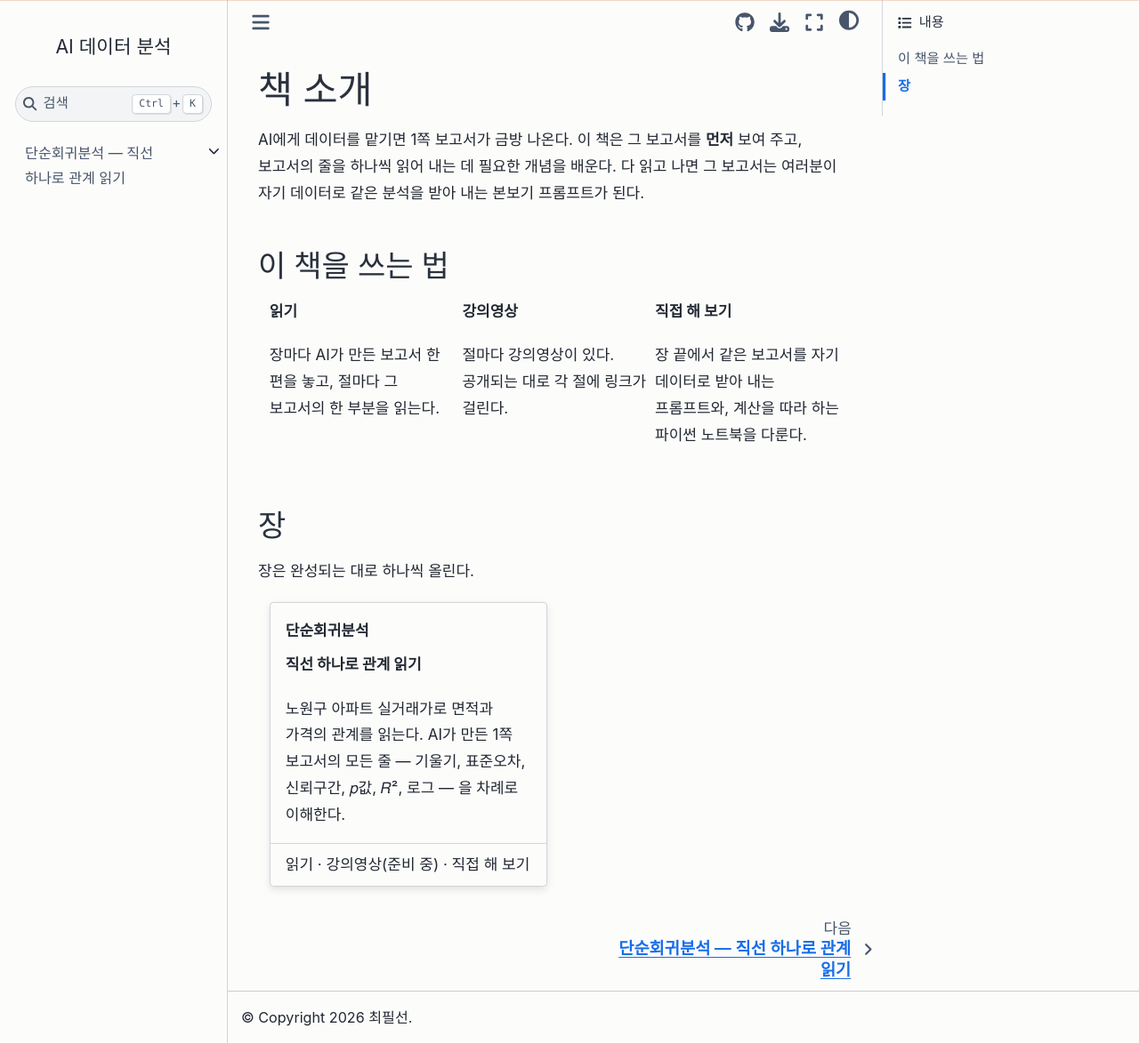
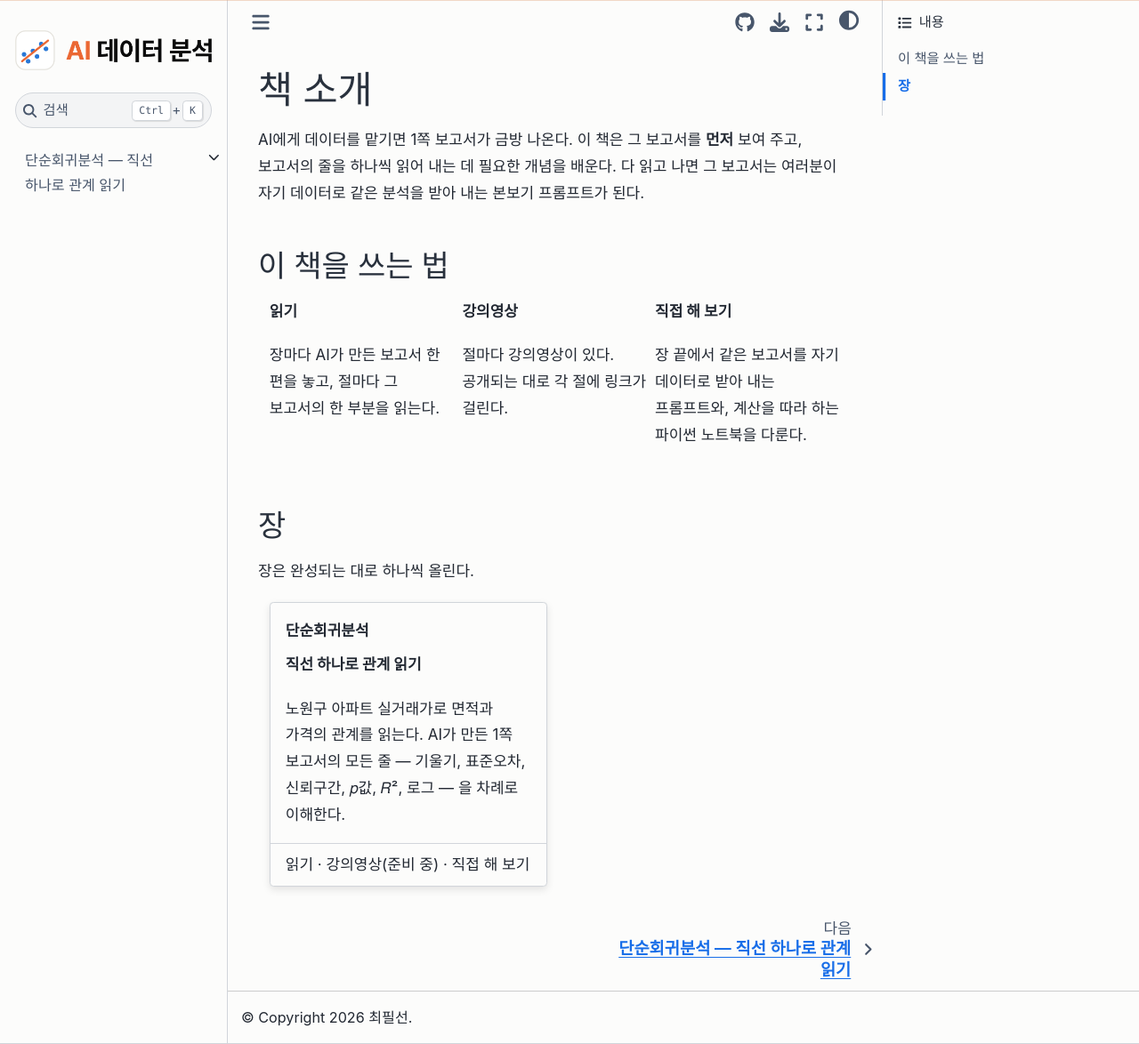
Before and after one commit to pilsunchoi/book5, a Jupyter Book: the page built from index.md, in a window 1280 px wide and 1174 px high. Shown: the whole window at 89% size. Built offline with Jupyter Book 1.0.4 settings and Sphinx 7.4.7 and the Sphinx Book theme 1.1.4, drawn with Linux system fonts in a browser that asks for light colours; some web fonts are replaced; pages that are not in the unit, such as notebooks, are missing from menus.

Commit message:
Add a colored title logo to the sidebar
A small scatter-and-line mark beside "AI 데이터 분석" in the book's
palette, with a light and a dark version for the theme modes.

Co-Authored-By: Claude Opus 5.5 <noreply@anthropic.com>

```diff
--- a/_config.yml
+++ b/_config.yml
@@ -35,7 +35,11 @@ sphinx:
       use_repository_button: true
       use_download_button: true
       use_fullscreen_button: true
-      footer_content_items: [copyright]   # 기본 "By 저자"가 "으로 최필선"으로 번역돼 어색하다
+      footer_content_items: [copyright]
+      logo:                                 # 사이드바 책 제목 로고 (publish/make_logo.py로 생성, 화면 모드별)
+        image_light: _static/logo-light.png
+        image_dark: _static/logo-dark.png
+        alt_text: AI 데이터 분석   # 기본 "By 저자"가 "으로 최필선"으로 번역돼 어색하다
     ogp_site_url: "https://pilsunchoi.github.io/book5/"
     ogp_site_name: "AI 데이터 분석"
     ogp_description_length: 160
```
Also changed, not shown: _static/logo-dark.png (added), _static/logo-light.png (added).
